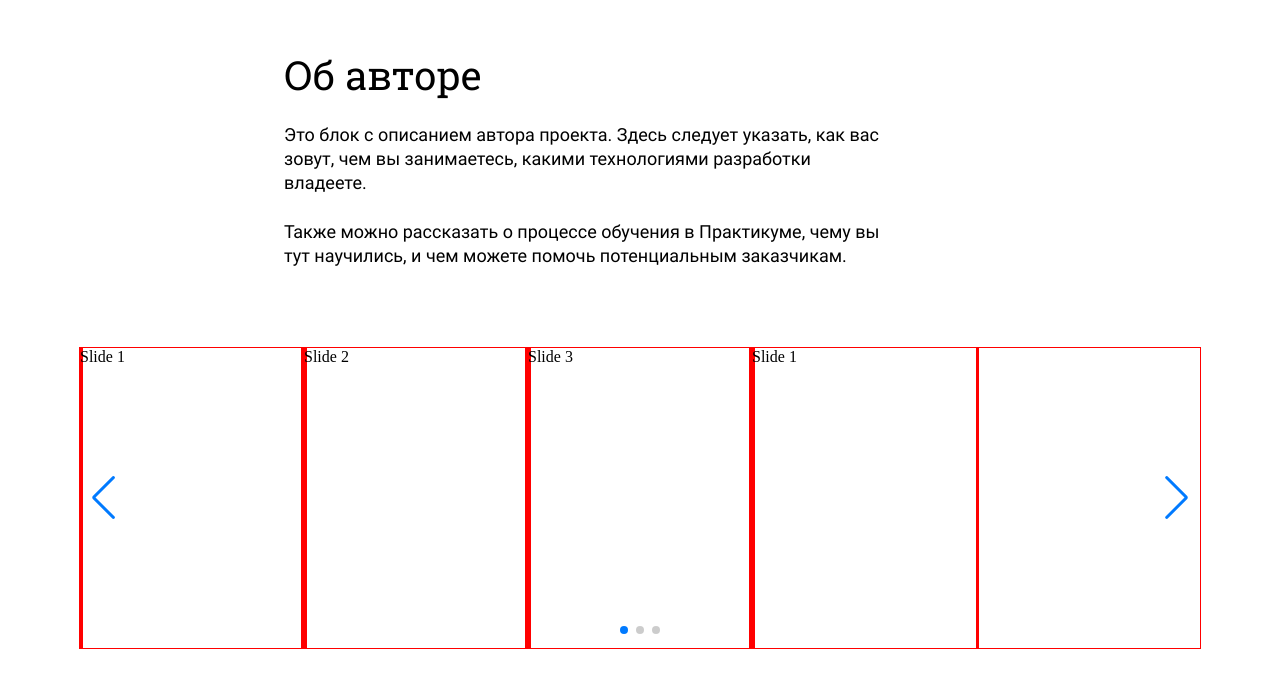
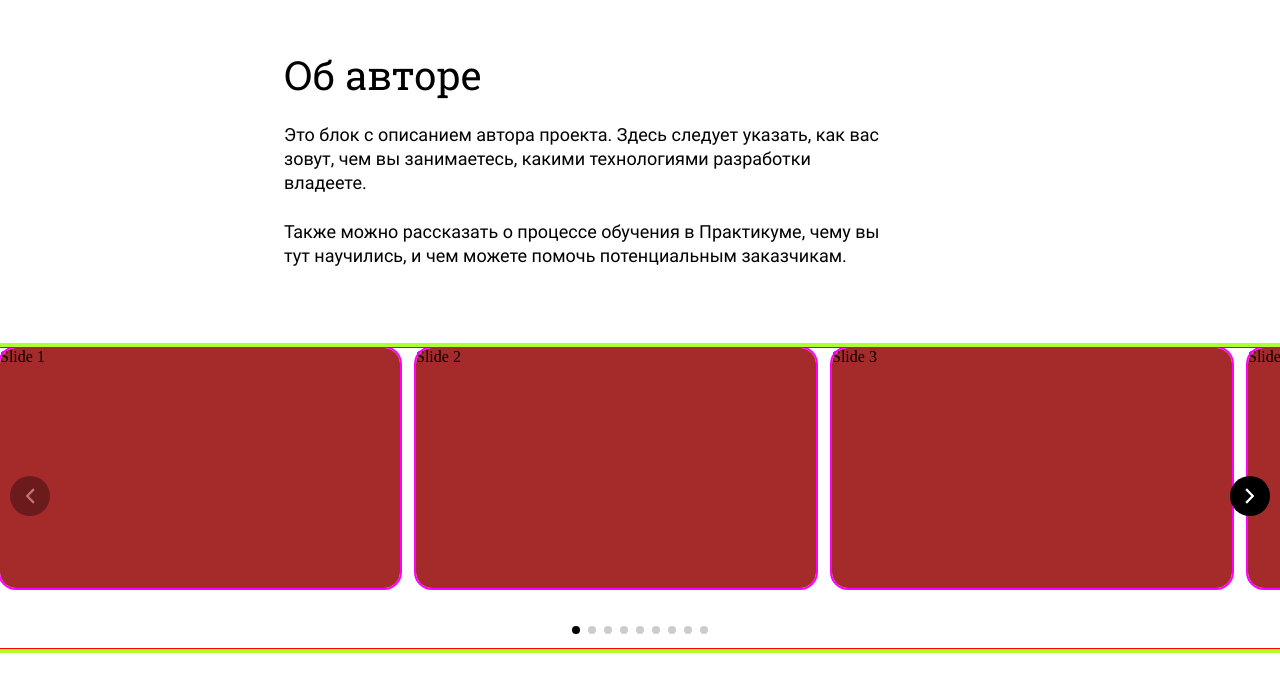
Before and after one commit to jasper7466/NewsAnalyzer, a website built with webpack: page src/pages/about.html in a window 1280 px wide. Shown: the part 1642-2315 px from the top of the page. Built offline with nearby package versions, Linux system fonts and the light colour scheme.

Commit message:
Вёрстка. Настройка слайдера Swiper. Настроен до некоторой степени схожести с макетом.

```diff
--- a/src/pages/about.html
+++ b/src/pages/about.html
@@ -85,20 +85,24 @@
     <!-- ---------- MAIN / HISTORY ---------- -->
     <section class="history">
       <div class="history__container swiper-container">
-        <!-- Additional required wrapper -->
+        <!-- Wrapper -->
         <div class="history__wrapper swiper-wrapper">
             <!-- Slides -->
             <div class="history__slide swiper-slide">Slide 1</div>
             <div class="history__slide swiper-slide">Slide 2</div>
             <div class="history__slide swiper-slide">Slide 3</div>
+            <div class="history__slide swiper-slide">Slide 4</div>
+            <div class="history__slide swiper-slide">Slide 5</div>
+            <div class="history__slide swiper-slide">Slide 6</div>
+            <div class="history__slide swiper-slide">Slide 7</div>
+            <div class="history__slide swiper-slide">Slide 8</div>
+            <div class="history__slide swiper-slide">Slide 9</div>
         </div>
-        <!-- If we need pagination -->
+        <!-- Pagination -->
         <div class="history__pagination swiper-pagination"></div>
-
-        <!-- If we need navigation buttons -->
-        <div class="history__button-prev swiper-button-prev"></div>
-        <div class="history__button-next swiper-button-next"></div>
-
+        <!-- Navigation -->
+        <div class="swiper-button-prev history__nav-button history__nav-button_prev"></div>
+        <div class="swiper-button-next history__nav-button history__nav-button_next"></div>
       </div>
     </section>
   </main>
--- a/src/scripts/about.js
+++ b/src/scripts/about.js
@@ -2,10 +2,10 @@ import '../styles/about.css';
 // import '../../node_modules/swiper/js/swiper.min.js';
 import Swiper from 'swiper';
 
-var mySwiper = new Swiper('.history__container', {
+var commitSwiper = new Swiper('.history__container', {
   // Optional parameters
   direction: 'horizontal',
-  loop: true,
+  loop: false,
 
   // If we need pagination
   pagination: {
@@ -18,4 +18,16 @@ var mySwiper = new Swiper('.history__container', {
     nextEl: '.swiper-button-next',
     prevEl: '.swiper-button-prev',
   },
+  speed: 400,
+  spaceBetween: 16,
+  setWrapperSize: true,
+
+  // slidesPerView: 4,
+  // slidesPerGroup: 3,
+  centeredSlides: true,
+  updateOnWindowResize: true,
+  centeredSlidesBounds: true,
 });
+
+commitSwiper.slides
+commitSwiper.width = 50;
--- a/src/styles/about.css
+++ b/src/styles/about.css
@@ -26,7 +26,7 @@
 .message__holder {
   display: flex;
   flex-direction: column;
-  justify-content: start;
+  justify-content: flex-start;
   align-items: flex-start;
   max-width: 1232px;
   width: 100%;
@@ -139,21 +139,59 @@
   height: 120px;
 }
 
+.history {
+  width: 100%;
+  /* padding: 10% 10%; */
+  /* padding-left: 10%; */
+  outline: 5px solid greenyellow;
+}
+
 .history__container {
   width: 100%;
   height: 300px;
   outline: 1px solid red;
 }
 
-.history__slide {
-  outline: 3px solid red;
-  /* width: 40px; */
+.history__wrapper {
+
 }
 
-/* .history__button-prev {
+
+.history__slide {
+  outline: 2px solid fuchsia;
+  min-width: 264px;
+  max-width: 400px;
+  width: 100%;
+  height: 80%;
+  border-radius: 16px;
+  background-color: brown;
+}
+
+/* Цвета буллитов "прибиты гвоздями" в исходниках, поэтому вручную подменяем цветовую схему для дочерних буллитов конкретного экземпляра свайпера*/
+.history__pagination > .swiper-pagination-bullet-active {
+  background-color: black;
+}
+
+.history__nav-button {
   height: 40px;
   width: 40px;
-  color: white;
+  border-radius: 50%;
+  background-repeat: no-repeat;
+  background-position: center;
+  background-size: 25%;
   background-color: black;
-  border-radius: 50%;
-} */
+}
+
+/* Отключаем наполнение кнопок навигации по умолчанию*/
+.history__nav-button::after {
+  content: '';
+}
+
+/* Кастомизируем кнопки своими иконками */
+.history__nav-button_prev {
+  background-image: url(../images/icon-left-arrow-white.svg);
+}
+
+.history__nav-button_next {
+  background-image: url(../images/icon-right-arrow-white.svg);
+}
```
Also changed, not shown: src/images/icon-left-arrow-white.svg (added), src/images/icon-right-arrow-white.svg (added).
